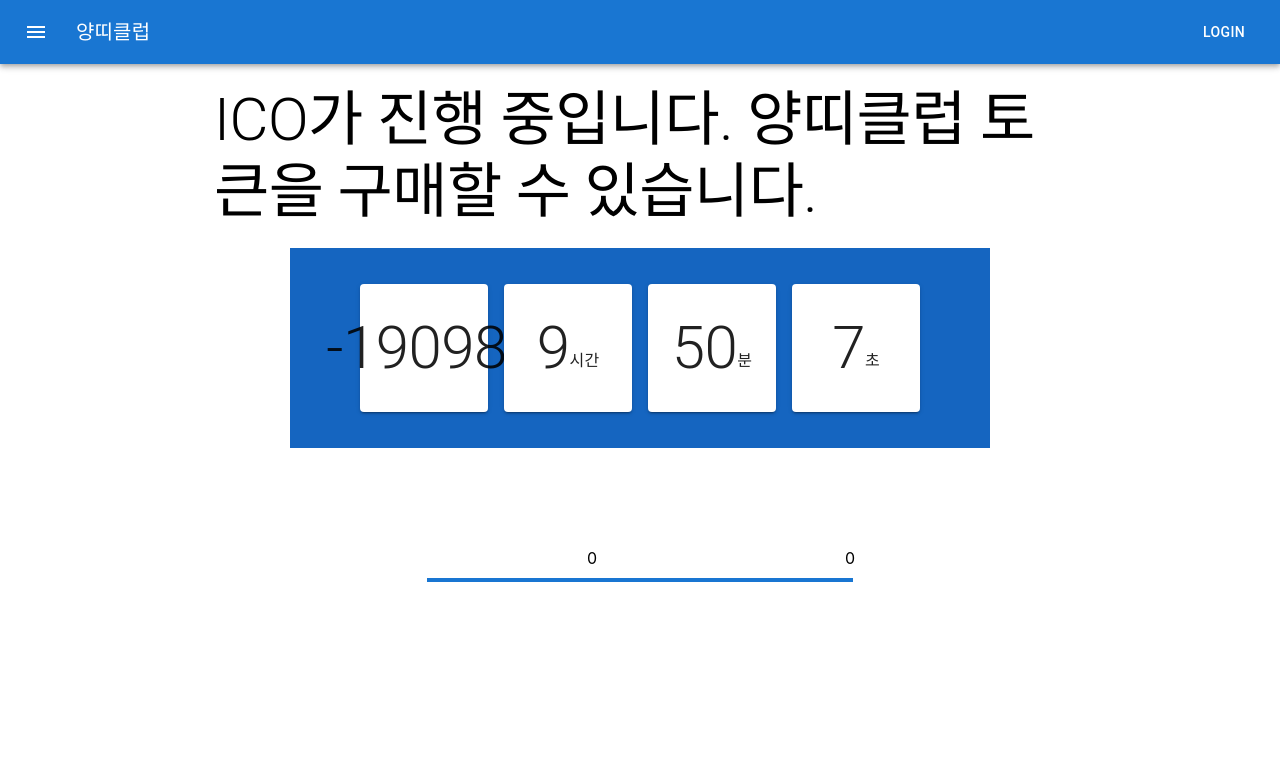
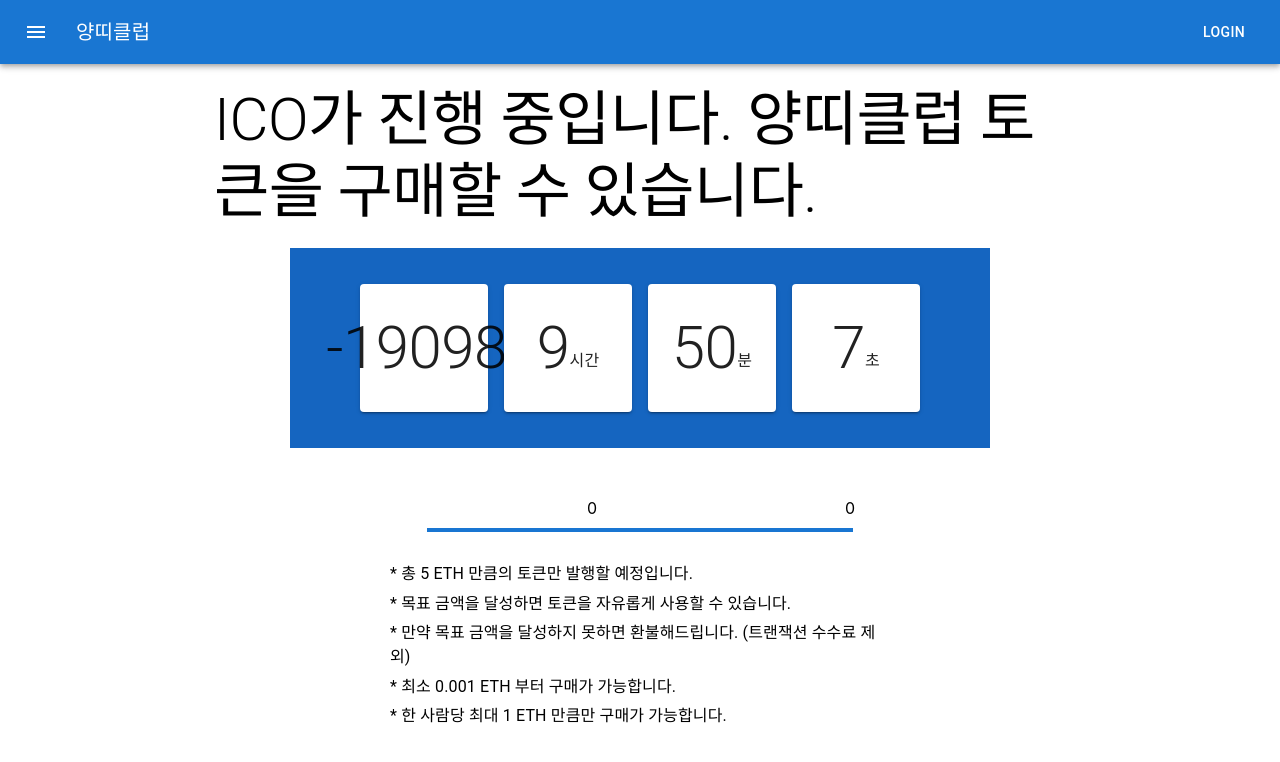
Before and after one commit to JJakDDo/ICOPractice, a React (Vite) app in the folder client/: page / in a window 1280 px wide. Shown: the top 762 px of the page. Built offline with nearby package versions, Linux system fonts and the light colour scheme.

Commit message:
feat: add info component

```diff
--- a/client/src/App.jsx
+++ b/client/src/App.jsx
@@ -7,6 +7,7 @@ import { address, abi } from "./contract/Crowdsale";
 import Timer from "./component/Timer";
 import Goal from "./component/Goal";
 import Container from "@mui/material/Container";
+import Info from "./component/Info";
 
 function App() {
   const [count, setCount] = useState(0);
@@ -57,6 +58,7 @@ function App() {
       >
         <Timer crowdSaleContract={crowdSaleContract} />
         <Goal crowdSaleContract={crowdSaleContract} />
+        <Info crowdSaleContract={crowdSaleContract} />
       </Container>
     </>
   );
--- a/client/src/component/Goal.jsx
+++ b/client/src/component/Goal.jsx
@@ -29,7 +29,7 @@ const Goal = ({ crowdSaleContract }) => {
 
   return (
     <>
-      <Box sx={{ width: "50%" }} style={{ paddingTop: "100px" }}>
+      <Box sx={{ width: "50%" }} style={{ paddingTop: "50px" }}>
         <Box
           sx={{
             width: "50%",
--- /dev/null
+++ b/client/src/component/Info.jsx
@@ -0,0 +1,31 @@
+import React from "react";
+import Box from "@mui/material/Box";
+import Container from "@mui/material/Container";
+import Typography from "@mui/material/Typography";
+
+const Info = ({ crowdSaleContract }) => {
+  return (
+    <>
+      <Box sx={{ width: "100%", maxWidth: 500, marginTop: "30px" }}>
+        <Typography variant='body1' component='div' gutterBottom>
+          * 총 5 ETH 만큼의 토큰만 발행할 예정입니다.
+        </Typography>
+        <Typography variant='body1' component='div' gutterBottom>
+          * 목표 금액을 달성하면 토큰을 자유롭게 사용할 수 있습니다.
+        </Typography>
+        <Typography variant='body1' component='div' gutterBottom>
+          * 만약 목표 금액을 달성하지 못하면 환불해드립니다. (트랜잭션 수수료
+          제외)
+        </Typography>
+        <Typography variant='body1' component='div' gutterBottom>
+          * 최소 0.001 ETH 부터 구매가 가능합니다.
+        </Typography>
+        <Typography variant='body1' component='div' gutterBottom>
+          * 한 사람당 최대 1 ETH 만큼만 구매가 가능합니다.
+        </Typography>
+      </Box>
+    </>
+  );
+};
+
+export default Info;
```
